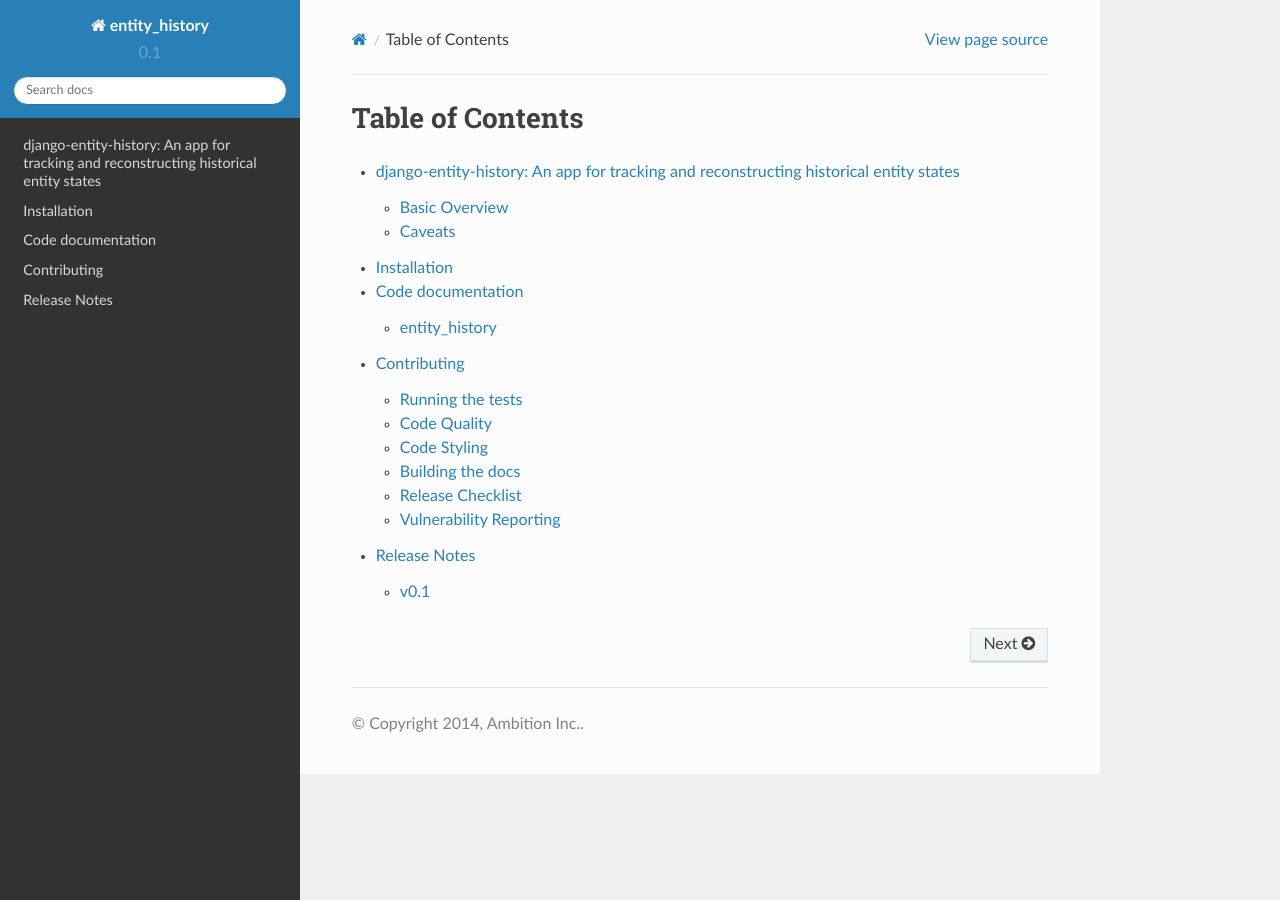
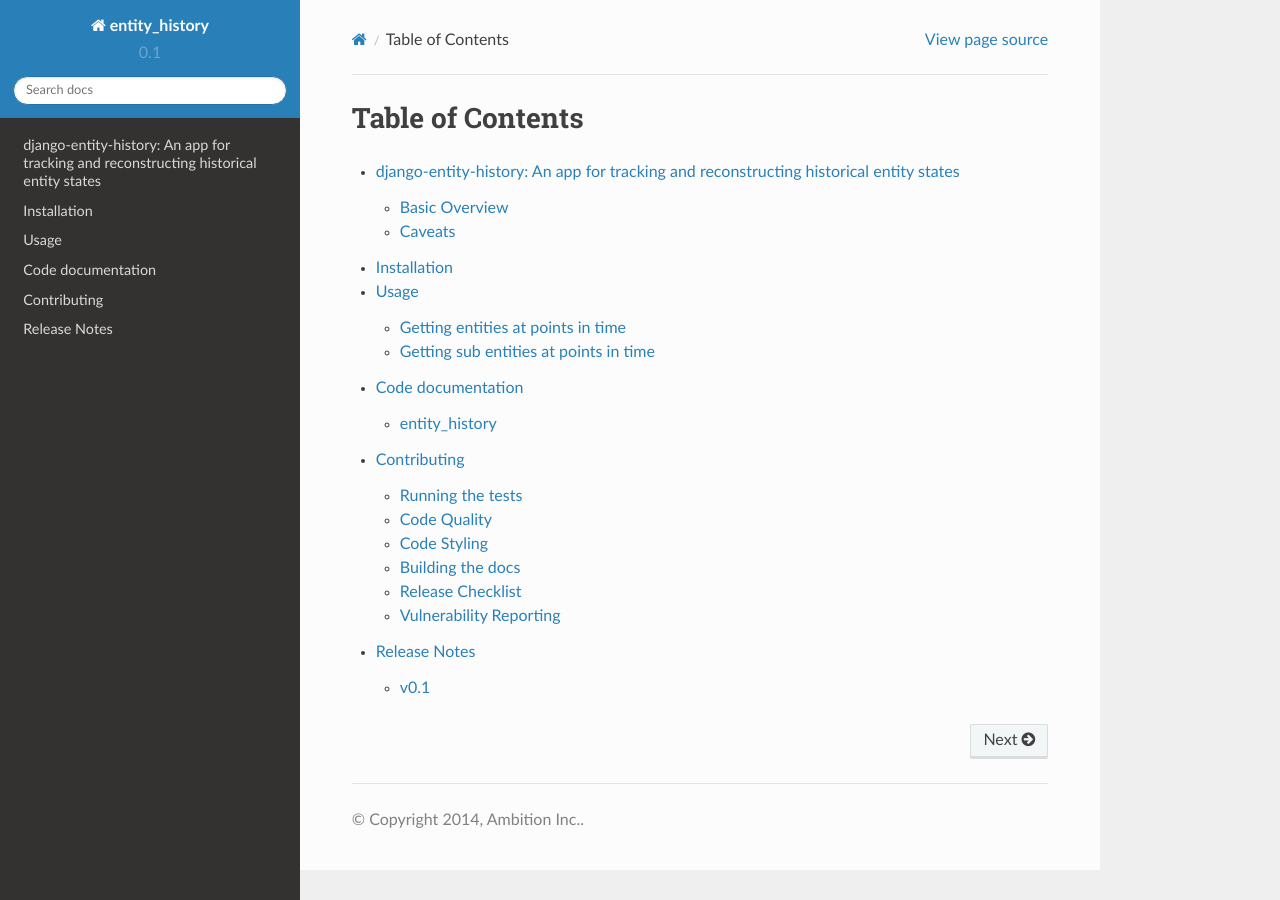
Before and after one commit to ambitioninc/django-entity-history, a Sphinx documentation site: the page built from docs/toc.rst, in a window 1280 px wide. Built offline with Sphinx 7.4.7 and the Read the Docs theme 2.0.0, drawn with Linux system fonts in a browser that asks for light colours; some of the changed lines change nothing that is shown.

Commit message:
added usage in the docs

```diff
--- a/docs/toc.rst
+++ b/docs/toc.rst
@@ -6,6 +6,7 @@ Table of Contents
 
    index
    installation
+   usage
    ref/entity_history
    contributing
    release_notes
--- /dev/null
+++ b/docs/usage.rst
@@ -0,0 +1,78 @@
+Usage
+=====
+
+Django Entity History comes with two primary functions - `get_entities_at_times` and `get_sub_entities_at_times`. These functions allow the user to get various historical information at provided points in time.
+
+Getting entities at points in time
+----------------------------------
+
+Active entities at points in time can be obtained by the `get_entities_at_times` function, which has the following prototype:
+
+.. code-block:: python
+
+    get_entities_at_times(times, filter_by_entity_ids=None)
+
+For example, if the user wishes to obtain all entities on January 1st and 2nd in 2011, they would issue the following code:
+
+.. code-block:: python
+
+    from entity_history import get_entities_at_times
+
+    e = get_sub_entities_at_times([datetime(2011, 1, 1), datetime(2011, 1, 2)])
+
+The `e` variable in the example is a dictionary that is keyed on times. Each key has an associated set of the entity IDs that were sub entities to the super entity. If there were no sub entities to the provided super entity, the key will still be present in the returned dictionary and point to an empty set.
+
+The user may also filter the resulting entities by providing an iterable of entity IDs in the `filter_by_entity_ids` keyword argument.
+
+Another approach of filtering the results is to also use the `EntityHistory` proxy model included in Django Entity History. For example,
+
+.. code-block:: python
+
+    from entity_history import EntityHistory
+
+    # Filter all of the entities using any filter available in Django Entity. Then use the
+    # get_entities_at_times to obtain historical information about results
+    e = EntityHistory.objects.filter(id__in=[1, 2]).get_entities_at_times([datetime(2011, 1, 1), datetime(2011, 2, 1)])
+
+The above example is equivalent to calling:
+
+.. code-block:: python
+
+    get_entities_at_times([datetime(2011, 1, 1), datetime(2011, 2, 1)], filter_by_entity_ids=[1, 2])
+
+Getting sub entities at points in time
+--------------------------------------
+
+Similar to obtaining entities at points in time, sub entities at various points in time can be obtained by the `get_sub_entities_at_times` function. It has the following prototype:
+
+.. code-block:: python
+
+    get_sub_entities_at_times(super_entity_ids, times, filter_by_entity_ids=None)
+
+For example, if the user wishes to obtain all sub entities on January 1st, 2011 to the super entity with ID 1, they would issue the following statement:
+
+.. code-block:: python
+
+    from entity_history import get_sub_entities_at_times
+
+    se = get_sub_entities_at_times([1], [datetime(2011, 1, 1)])
+
+The `se` variable in the example is a dictionary that is keyed on `(super_entity_id, time)` tuples. Each key has an associated set of the entity IDs that were sub entities to the super entity. If there were no sub entities to the provided super entity, the key will still be present in the returned dictionary and point to an empty set.
+
+If the user wishes to filter out entities from the results, they have the option to pass an iterable of entity IDs to the `filter_by_entity_ids` keyword argument.
+
+The user can also perform entity filtering using the `EntityHistory` proxy model that comes with Django Entity History and filter out entity results in the following manner:
+
+.. code-block:: python
+
+    from entity_history import EntityHistory
+
+    # Filter all of the entities using any filter available in Django Entity. Then use the
+    # get_sub_entities_at_times to obtain historical information about results
+    se = EntityHistory.objects.filter(id__in=[1, 2]).get_sub_entities_at_times([3], [datetime(2011, 1, 1), datetime(2011, 2, 1)])
+
+The above example is equivalent to calling:
+
+.. code-block:: python
+
+    get_sub_entities_at_times([3], [datetime(2011, 1, 1), datetime(2011, 2, 1)], filter_by_entity_ids=[1, 2])
```
